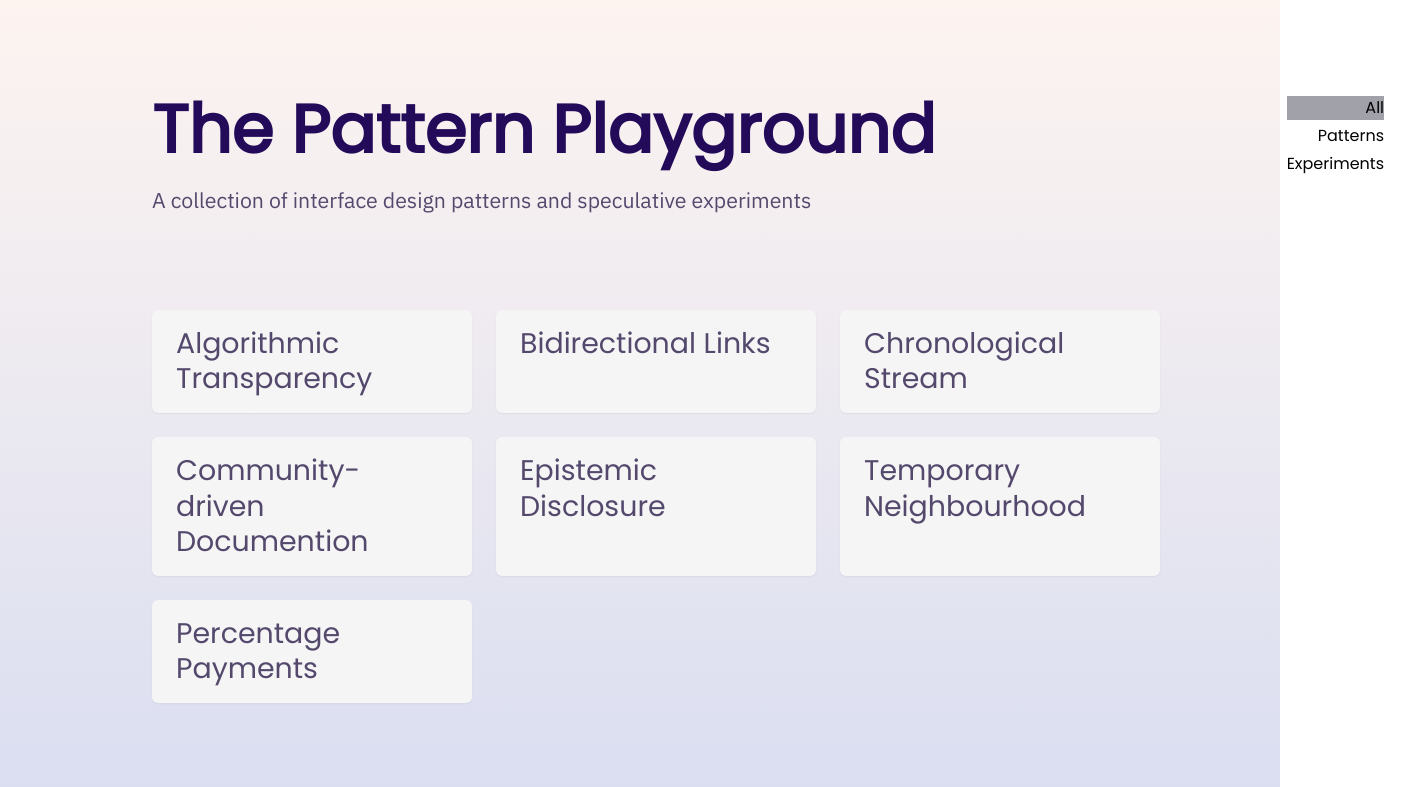
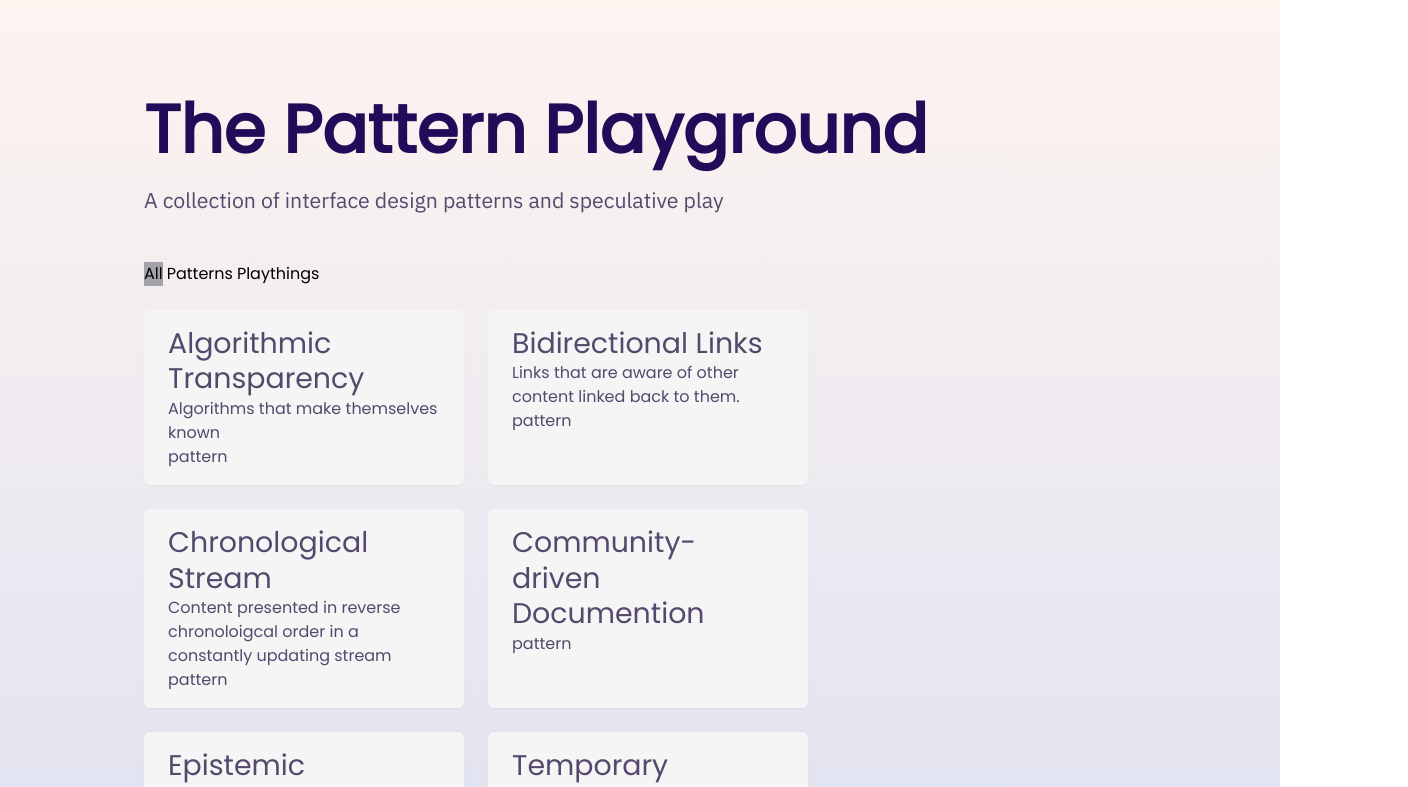
Before and after one commit to MaggieAppleton/pattern-playground, a Next.js app: page / in a window 1280 px wide. Shown: the top 787 px of the page, 1408 px wide, since content can reach past the window. Built offline with nearby package versions, Linux system fonts and the light colour scheme; what @tailwindcss/typography would draw is missing.

Commit message:
abstracted out cards and moved filters

```diff
--- /dev/null
+++ b/components/Card.js
@@ -0,0 +1,30 @@
+import { motion } from "framer-motion";
+import Link from "next/link";
+
+export default function Card({ post }) {
+    return (
+        <motion.li
+            className="w-80 mr-6 mb-6 bg-offWhite px-6 py-4 rounded-md shadow-sm"
+            key={post.filePath}
+            whileHover={{
+                scale: 1.02,
+                transition: {
+                    duration: 0.4,
+                    ease: "easeInOut",
+                },
+            }}
+        >
+            <Link
+                as={`/posts/${post.filePath.replace(/\.mdx?$/, "")}`}
+                href={`/posts/[slug]`}
+            >
+                <a>
+                    {post.data.image && <img src={post.data.image} />}
+                    <h3 className="text-xl leading-tight">{post.data.title}</h3>
+                </a>
+            </Link>
+            <p>{post.data.description}</p>
+            <p>{post.data.type}</p>
+        </motion.li>
+    );
+}
--- a/components/Sidemenu.js
+++ b/components/FilterMenu.js
@@ -1,12 +1,12 @@
 import { motion } from "framer-motion";
 
-export default function Sidemenu({ filter, setFilter }) {
+export default function FilterMenu({ filter, setFilter }) {
     return (
         <motion.div
             initial={{ opacity: 0, x: 100 }}
             animate={{ opacity: 1, x: 0 }}
             transition={{ delay: 0.3, duration: 0.7 }}
-            className="flex flex-col space-y-1"
+            className="flex flex-row space-x-1 mt-12"
         >
             <button
                 className={`${
@@ -26,11 +26,11 @@ export default function Sidemenu({ filter, setFilter }) {
             </button>
             <button
                 className={`${
-                    filter === "exploration" && "bg-gray-400"
+                    filter === "plaything" && "bg-gray-400"
                 } flex justify-end`}
-                onClick={() => setFilter("exploration")}
+                onClick={() => setFilter("plaything")}
             >
-                Experiments
+                Playthings
             </button>
         </motion.div>
     );
--- a/components/Layout.js
+++ b/components/Layout.js
@@ -2,7 +2,7 @@ import { motion } from "framer-motion";
 
 export default function Layout({ children }) {
     return (
-        <div className="container mt-24 mb-6 px-6 mx-2 md:mx-10 lg:mx-32 max-w-100">
+        <div className="container mt-24 mb-6 md:max-w-screen-md lg:max-w-screen-lg xl:max-w-full mx-auto px-6 xl:px-36">
             {children}
         </div>
     );
--- a/pages/index.js
+++ b/pages/index.js
@@ -4,12 +4,13 @@ import matter from "gray-matter";
 import Link from "next/link";
 import path from "path";
 import Layout from "../components/Layout";
-import Sidemenu from "../components/Sidemenu";
+import FilterMenu from "../components/FilterMenu";
+import Card from "../components/Card";
 import {
     patternFilePath,
     PATTERNS_PATH,
-    explorationFilePath,
-    EXPLORATIONS_PATH,
+    playthingFilePath,
+    PLAYTHINGS_PATH,
 } from "../utils/mdxUtils";
 import { motion } from "framer-motion";
 
@@ -44,11 +45,13 @@ export default function Index({ posts }) {
                     </h1>
                     <p className="text-lg font-body max-w-5xl leading-tight">
                         A collection of interface design patterns and
-                        speculative experiments
+                        speculative play
                     </p>
                 </motion.div>
-                <Sidemenu filter={filter} setFilter={setFilter} />
             </div>
+            <motion.div>
+                <FilterMenu filter={filter} setFilter={setFilter} />
+            </motion.div>
             <motion.ul
                 initial="hidden"
                 animate="show"
@@ -64,38 +67,10 @@ export default function Index({ posts }) {
                         },
                     },
                 }}
-                className="flex flex-wrap mt-24"
+                className="flex flex-wrap mt-6"
             >
                 {postsToShow.map((post) => (
-                    <motion.li
-                        className="w-80 mr-6 mb-6 bg-offWhite px-6 py-4 rounded-md shadow-sm"
-                        key={post.filePath}
-                        whileHover={{
-                            scale: 1.02,
-                            transition: {
-                                duration: 0.4,
-                                ease: "easeInOut",
-                            },
-                        }}
-                    >
-                        <Link
-                            as={`/posts/${post.filePath.replace(
-                                /\.mdx?$/,
-                                ""
-                            )}`}
-                            href={`/posts/[slug]`}
-                        >
-                            <a>
-                                {post.data.image && (
-                                    <img src={post.data.image} />
-                                )}
-
-                                <h3 className="text-xl leading-tight">
-                                    {post.data.title}
-                                </h3>
-                            </a>
-                        </Link>
-                    </motion.li>
+                    <Card key={post.data.title} post={post} />
                 ))}
             </motion.ul>
         </Layout>
@@ -114,8 +89,8 @@ export function getStaticProps() {
         };
     });
 
-    const explorationPosts = explorationFilePath.map((filePath) => {
-        const source = fs.readFileSync(path.join(EXPLORATIONS_PATH, filePath));
+    const playthingPosts = playthingFilePath.map((filePath) => {
+        const source = fs.readFileSync(path.join(PLAYTHINGS_PATH, filePath));
         const { content, data } = matter(source);
 
         return {
@@ -125,7 +100,7 @@ export function getStaticProps() {
         };
     });
 
-    const posts = [...patternPosts, ...explorationPosts];
+    const posts = [...patternPosts, ...playthingPosts];
 
     return { props: { posts } };
 }
--- a/pages/posts/[slug].js
+++ b/pages/posts/[slug].js
@@ -10,9 +10,9 @@ import CustomLink from "../../components/CustomLink";
 import Layout from "../../components/Layout";
 import {
     patternFilePath,
-    explorationFilePath,
+    playthingFilePath,
     PATTERNS_PATH,
-    EXPLORATIONS_PATH,
+    PLAYTHINGS_PATH,
 } from "../../utils/mdxUtils";
 
 // Custom components/renderers to pass to MDX.
@@ -51,17 +51,14 @@ export default function PatternPage({ source, frontMatter }) {
 
 export const getStaticProps = async ({ params }) => {
     const patternFilePath = path.join(PATTERNS_PATH, `${params.slug}.mdx`);
-    const explorationFilePath = path.join(
-        EXPLORATIONS_PATH,
-        `${params.slug}.mdx`
-    );
+    const playthingFilePath = path.join(PLAYTHINGS_PATH, `${params.slug}.mdx`);
 
     const isPattern = fs.existsSync(patternFilePath);
 
-    // If it is not in the patterns folder, it must be an exploration
+    // If it is not in the patterns folder, it must be an plaything
     const source = isPattern
         ? fs.readFileSync(patternFilePath)
-        : fs.readFileSync(explorationFilePath);
+        : fs.readFileSync(playthingFilePath);
 
     const { content, data } = matter(source);
 
@@ -89,13 +86,13 @@ export const getStaticPaths = async () => {
         // Map the path into the static paths object required by Next.js
         .map((slug) => ({ params: { slug } }));
 
-    const explorationsPath = explorationFilePath
+    const playthingsPath = playthingFilePath
         // Remove file extensions for page paths
         .map((path) => path.replace(/\.mdx?$/, ""))
         // Map the path into the static paths object required by Next.js
         .map((slug) => ({ params: { slug } }));
 
-    const paths = [...patternsPath, ...explorationsPath];
+    const paths = [...patternsPath, ...playthingsPath];
 
     return {
         paths,
--- a/posts/patterns/bidirectional-links.mdx
+++ b/posts/patterns/bidirectional-links.mdx
@@ -1,5 +1,6 @@
 ---
 title: Bidirectional Links
+description: Links that are aware of other content linked back to them.
 type: pattern
 ---
 
--- a/posts/patterns/chronological-stream.mdx
+++ b/posts/patterns/chronological-stream.mdx
@@ -1,4 +1,23 @@
 ---
 title: Chronological Stream
+description: Content presented in reverse chronoloigcal order in a constantly updating stream
 type: pattern
 ---
+
+We have become so accustomed to reading the web in reverse chronological order, few of us can imagine presenting information any other way.
+
+Facebook pioneered this pattern in 2006 when they implemented the newsfeed.
+
+## Examples
+
+![](https://via.placeholder.com/300x450)
+![](https://via.placeholder.com/300x450)
+![](https://via.placeholder.com/300x450)
+
+## References and Further Reading
+
+[Facebook Newsfeed](https://www.facebook.com/newsfeed)
+
+## Related Patterns
+
+[Temporary Neighbourhood](/posts/temporary-neighbourhood)
--- a/posts/explorations/percentage-payment.mdx
+++ b/posts/playthings/percentage-payment.mdx
@@ -1,6 +1,6 @@
 ---
 title: Percentage Payments
-type: exploration
+type: plaything
 ---
 
 Things
--- a/utils/mdxUtils.js
+++ b/utils/mdxUtils.js
@@ -3,11 +3,7 @@ import path from "path";
 
 // PATTERNS_PATH is useful when you want to get the path to a specific file
 export const PATTERNS_PATH = path.join(process.cwd(), "posts", "patterns");
-export const EXPLORATIONS_PATH = path.join(
-    process.cwd(),
-    "posts",
-    "explorations"
-);
+export const PLAYTHINGS_PATH = path.join(process.cwd(), "posts", "playthings");
 
 // patternFilePath is the list of all mdx files inside the PATTERNS_PATH directory
 export const patternFilePath = fs
@@ -15,7 +11,7 @@ export const patternFilePath = fs
     // Only include md(x) files
     .filter((path) => /\.mdx?$/.test(path));
 
-export const explorationFilePath = fs
-    .readdirSync(EXPLORATIONS_PATH)
+export const playthingFilePath = fs
+    .readdirSync(PLAYTHINGS_PATH)
     // Only include md(x) files
     .filter((path) => /\.mdx?$/.test(path));
```
Also changed, not shown: components/Filter.js (deleted).
